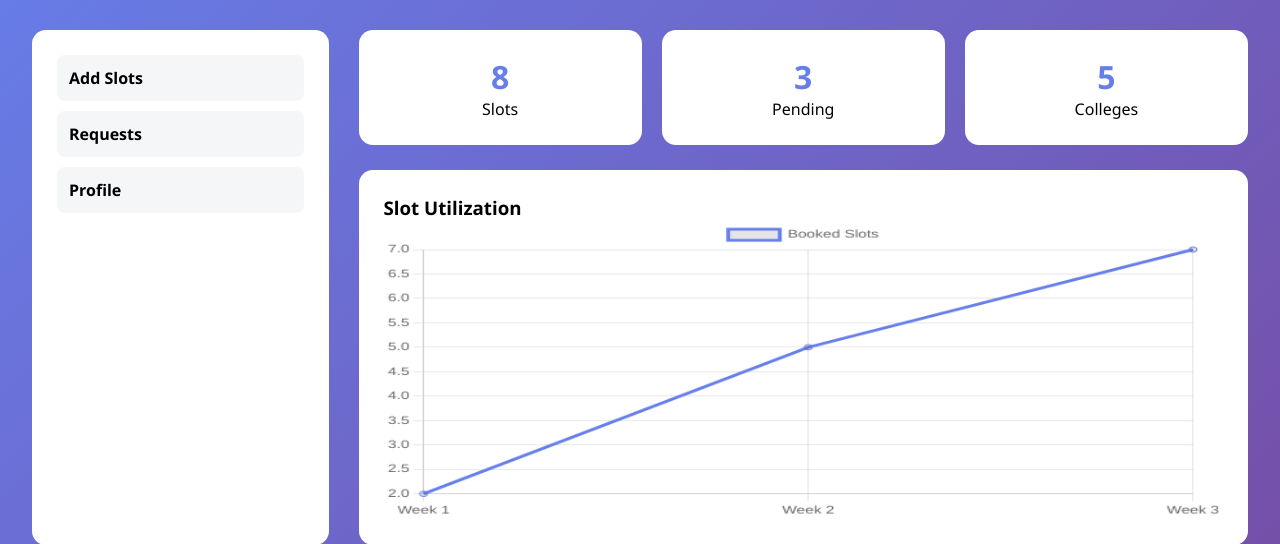
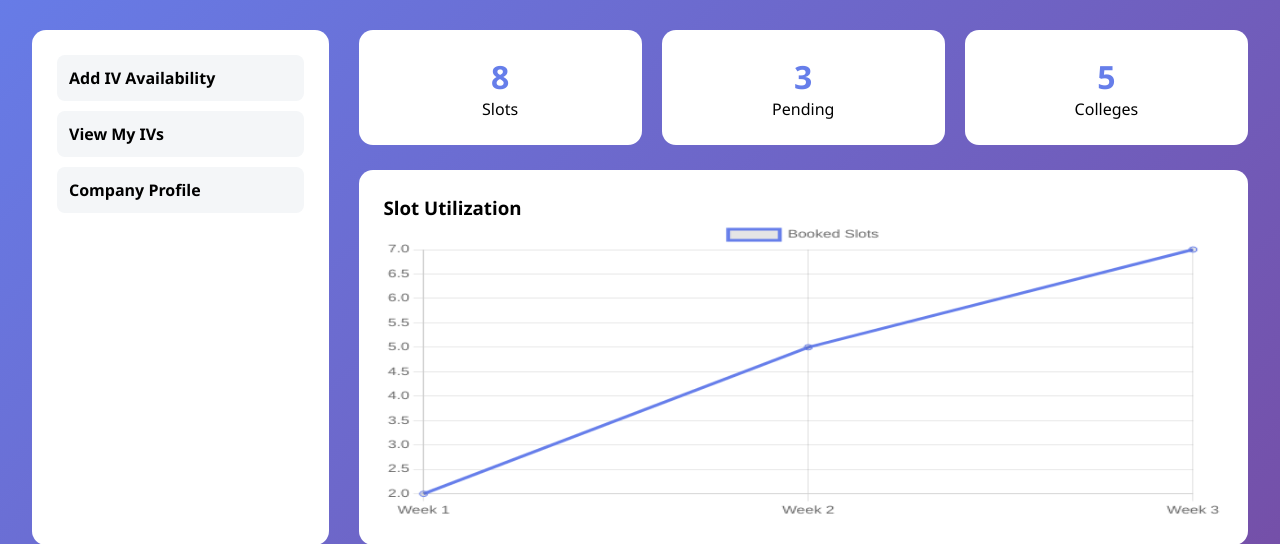
Before and after one commit to VIJAY-PRASATH-R/IV, a Flask app: page /provider in a window 1280 px wide. Shown: the part 95-639 px from the top of the page. Run offline with Flask 3, Linux system fonts and the light colour scheme; the visitor is signed in with stand-in values (Sample User, id 1).

Commit message:
Update provider_dashboard.html

```diff
--- a/templates/provider_dashboard.html
+++ b/templates/provider_dashboard.html
@@ -20,9 +20,10 @@
     <div class="dashboard-body">
 
         <div class="sidebar">
-            <a href="#">Add Slots</a>
-            <a href="#">Requests</a>
-            <a href="#">Profile</a>
+            <a href="/provider/add-iv">Add IV Availability</a>
+            <a href="#">View My IVs</a>
+            <a href="#">Company Profile</a>
+
         </div>
 
         <div class="main-content">
```
